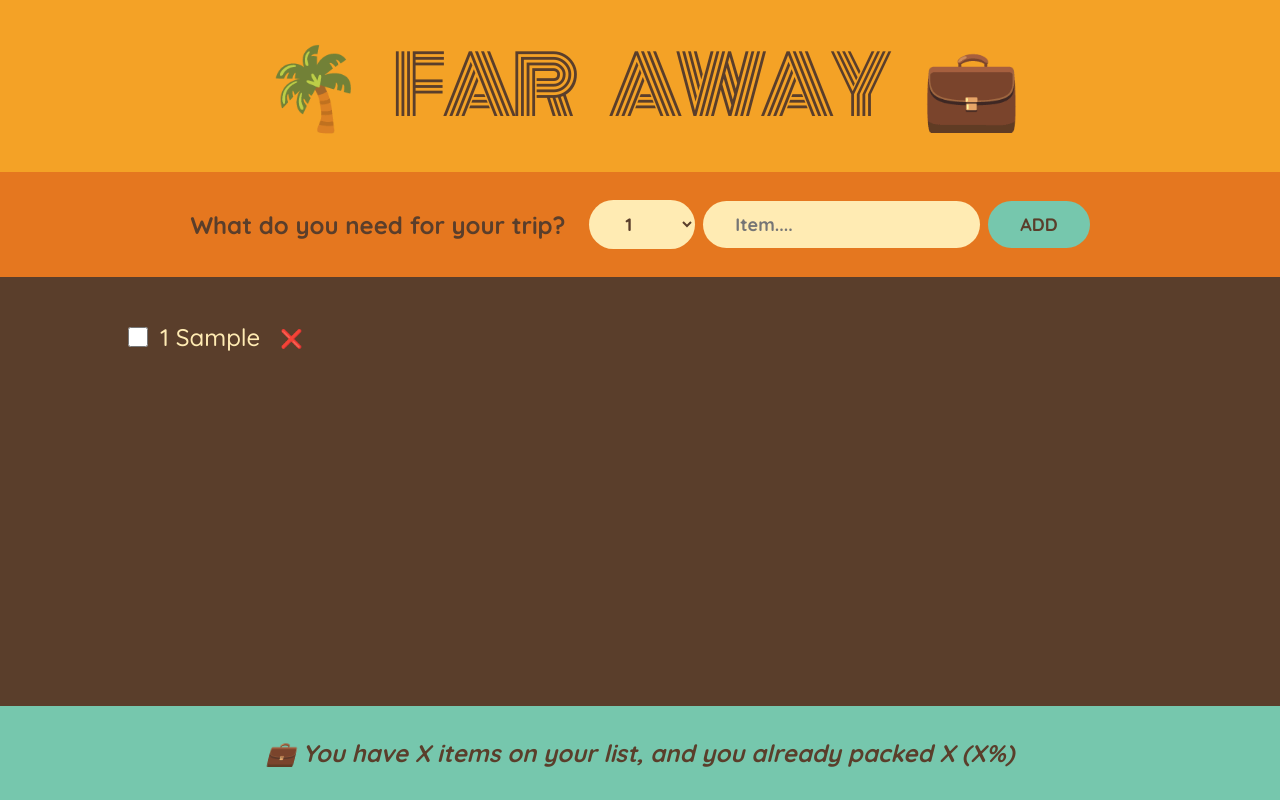
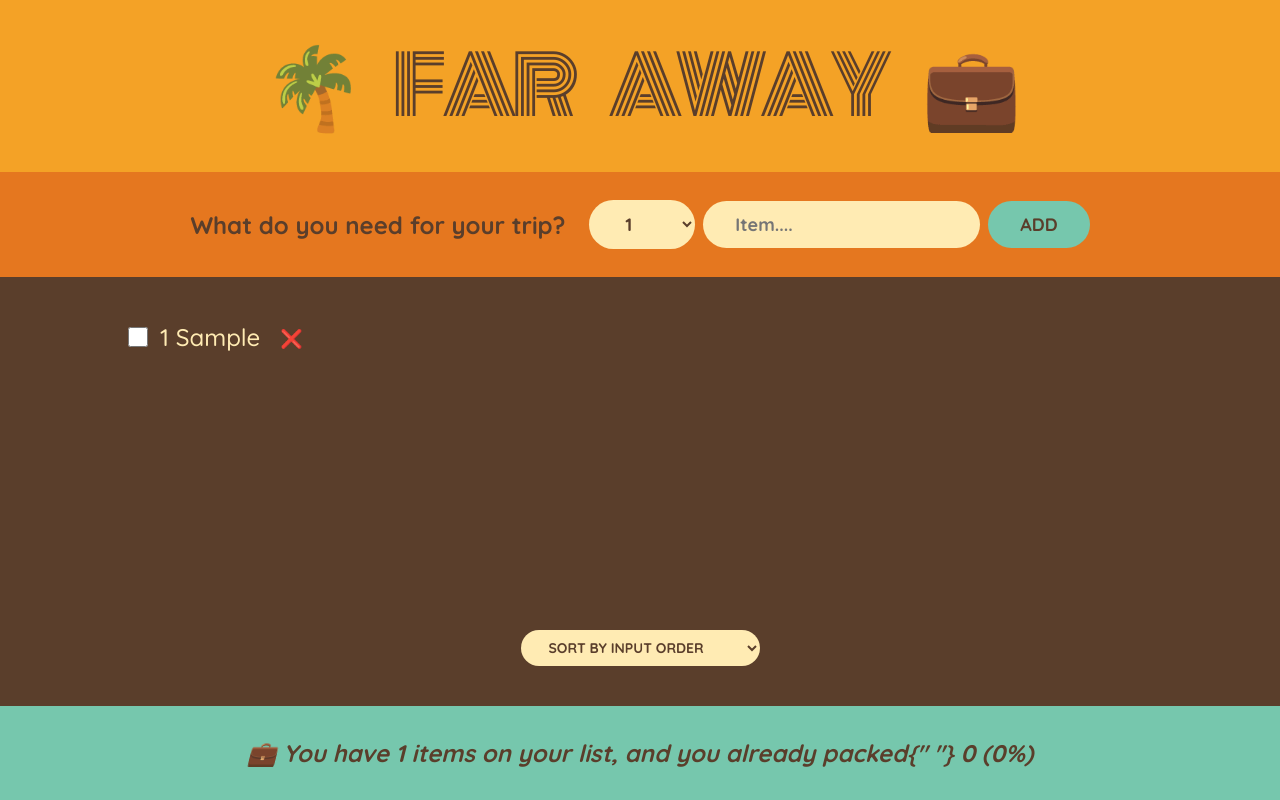
Before and after one commit to lohith-3/react-course, a React (Create React App) app in the folder 05-travel-list/: page / in a window 1280 px wide. Both pictures are taken after typing "Sample" into the empty fields and a click on the button "ADD". Built offline with nearby package versions, Linux system fonts and the light colour scheme.

Commit message:
derived state and sorting logic

```diff
--- a/05-travel-list/src/App.js
+++ b/05-travel-list/src/App.js
@@ -58,7 +58,7 @@
         onDeleteItem={handleDeleteItem}
         onUpdateItem={handleUpdateItem}
       />
-      <Stats />
+      <Stats items={items} />
     </div>
   );
 };
@@ -119,11 +119,27 @@
 };
 
 const PackagingList = ({ items, onDeleteItem, onUpdateItem }) => {
+  const [sortBy, setSortBy] = useState("input");
+
+  let sortedItems;
+
+  if (sortBy === "input") sortedItems = items;
+
+  if (sortBy === "description")
+    sortedItems = items
+      .slice()
+      .sort((a, b) => a.description.localeCompare(b.description));
+
+  if (sortBy === "packed")
+    sortedItems = items
+      .slice()
+      .sort((a, b) => Number(a.packed) - Number(b.packed));
+
   return (
     <div className="list">
       <ul>
-        {items.length > 0 &&
-          items.map((item) => (
+        {sortedItems.length > 0 &&
+          sortedItems.map((item) => (
             <Item
               item={item}
               key={item.id}
@@ -132,6 +148,13 @@
             />
           ))}
       </ul>
+      <div className="actions">
+        <select value={sortBy} onChange={(e) => setSortBy(e.target.value)}>
+          <option value="input">Sort by input order</option>
+          <option value="description">Sort by description</option>
+          <option value="packed">Sort by packed Status</option>
+        </select>
+      </div>
     </div>
   );
 };
@@ -152,10 +175,26 @@
   );
 };
 
-const Stats = () => {
+const Stats = ({ items }) => {
+  if (!items.length)
+    return (
+      <p className="stats">
+        <em>Start adding some items to your packing list 🚀</em>
+      </p>
+    );
+
+  const numItems = items.length;
+  const numPacked = items.filter((item) => item.packed).length;
+  const percentage = Math.round((numPacked / numItems) * 100);
+
   return (
     <footer className="stats">
-      <em>💼 You have X items on your list, and you already packed X (X%)</em>
+      <em>
+        {percentage === 100
+          ? "You got everything! ready to go ✈️"
+          : `💼 You have ${numItems} items on your list, and you already packed{" "}
+        ${numPacked} (${percentage}%)`}
+      </em>
     </footer>
   );
 };
```
Also changed, not shown: 1 other file (tests, documents, lock files or other folders).
